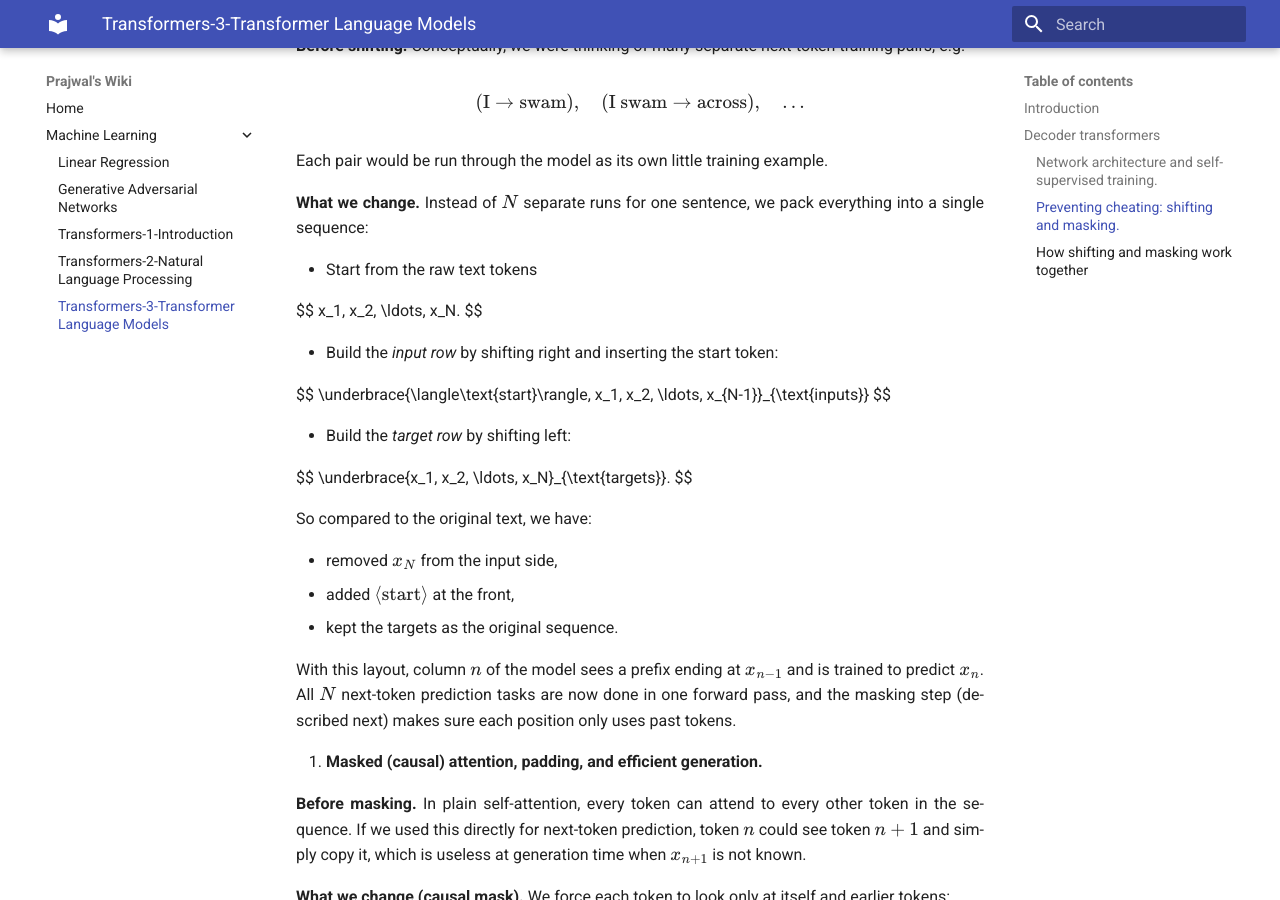
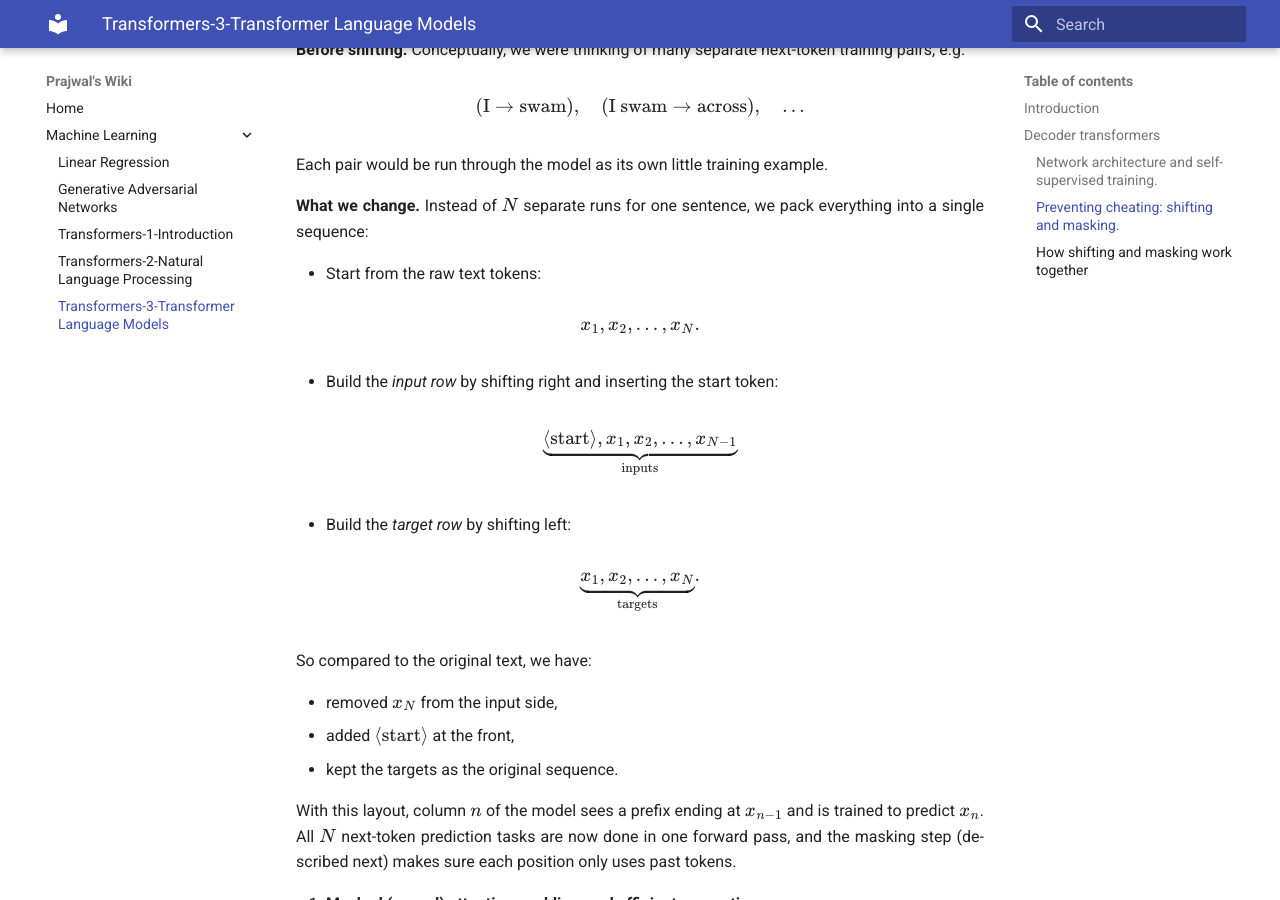
Before and after one commit to pj1911/my-wiki, an MkDocs documentation site: the page built from docs/Transformers-3-LLMs.md, in a window 1280 px wide and 900 px high, scrolled down 3864 px. Built offline with MkDocs 1.6.1 and Material for MkDocs 9.7.7, drawn with Linux system fonts in a browser that asks for light colours; part of the change alters nothing that is shown.

```diff
--- a/docs/Transformers-3-LLMs.md
+++ b/docs/Transformers-3-LLMs.md
@@ -169,30 +169,28 @@ $$
 (\text{I swam} \to \text{across}),\quad \ldots
 $$
 
-
    Each pair would be run through the model as its own little training example.
 
    **What we change.** Instead of \(N\) separate runs for one sentence, we
    pack everything into a single sequence:
 
-   - Start from the raw text tokens
+- Start from the raw text tokens:
 
-   $$
-   x_1, x_2, \ldots, x_N.
-   $$
+$$
+x_1, x_2, \ldots, x_N.
+$$
 
-   - Build the *input row* by shifting right and inserting the start
-     token:
+- Build the *input row* by shifting right and inserting the start token:
 
-   $$
-   \underbrace{\langle\text{start}\rangle, x_1, x_2, \ldots, x_{N-1}}_{\text{inputs}}
-   $$
+$$
+\underbrace{\langle\text{start}\rangle, x_1, x_2, \ldots, x_{N-1}}_{\text{inputs}}
+$$
 
-   - Build the *target row* by shifting left:
+- Build the *target row* by shifting left:
 
-   $$
-   \underbrace{x_1, x_2, \ldots, x_N}_{\text{targets}}.
-   $$
+$$
+\underbrace{x_1, x_2, \ldots, x_N}_{\text{targets}}.
+$$
 
    So compared to the original text, we have:
 
@@ -204,6 +202,7 @@ $$
    and is trained to predict \(x_n\). All \(N\) next-token prediction tasks are now
    done in one forward pass, and the masking step (described next) makes sure
    each position only uses past tokens.
+
 
 2. **Masked (causal) attention, padding, and efficient generation.**
 
```
